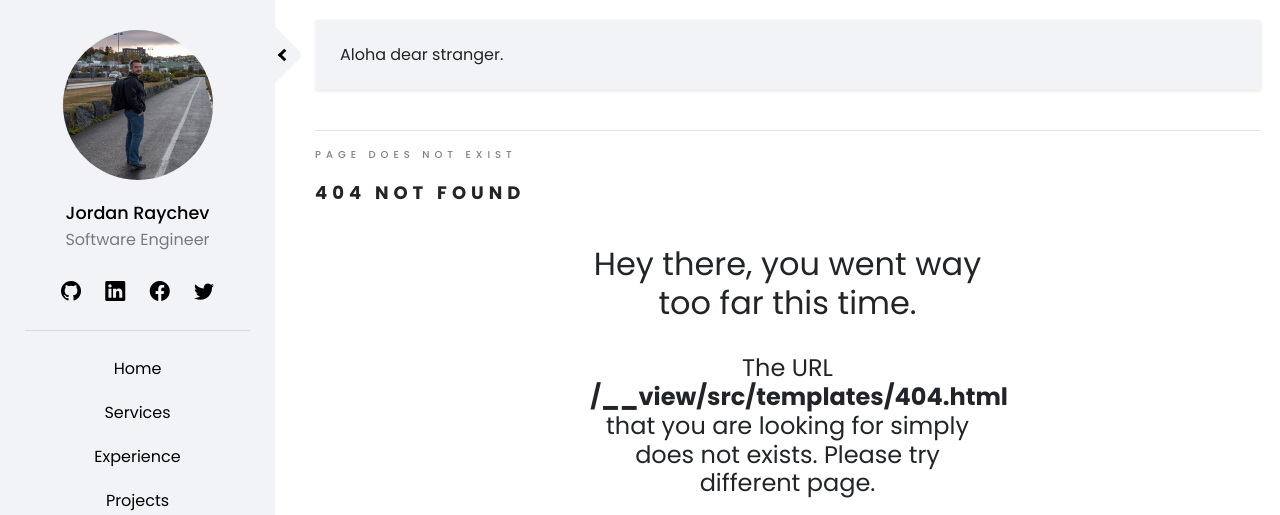
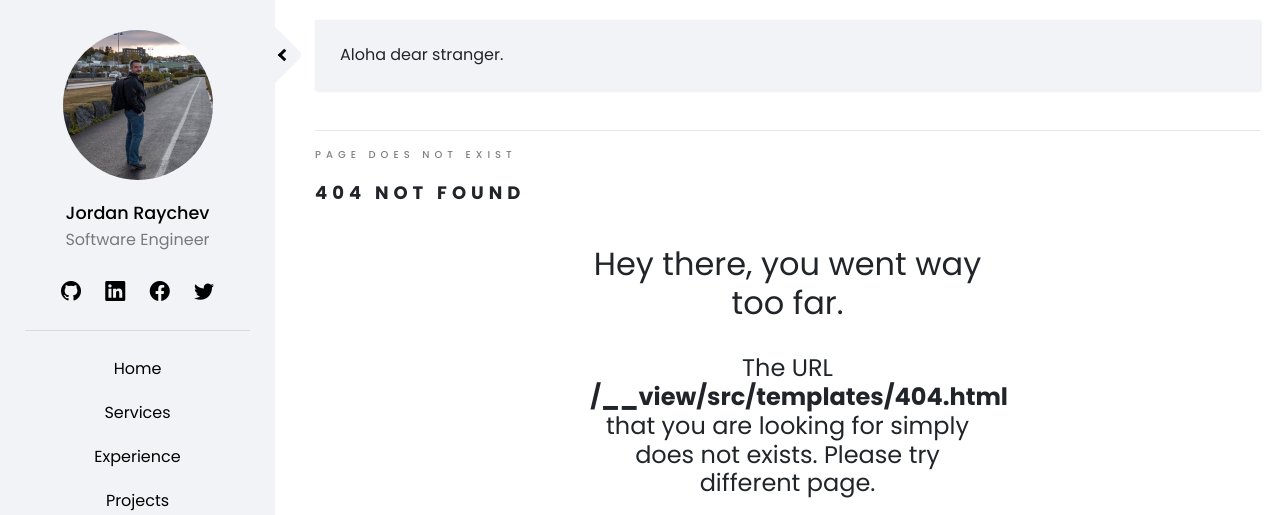
Before and after one commit to jpraychev/jraychev-portfolio, a Python web app: template src/templates/404.html in a window 1280 px wide. Shown: the top 515 px of the page. Run offline with Jinja, Linux system fonts and the light colour scheme; the template is opened without the code that fills it, so the values that code supplies are empty; some libraries are stand-ins or nearby versions.

Commit message:
typos fix

```diff
--- a/src/app.py
+++ b/src/app.py
@@ -116,6 +116,6 @@ def context_variables():
 if __name__ == "__main__":
     app.run(
         host='127.0.0.1',
-        port=5000,
+        port=5050,
         debug=True
     )
--- a/src/templates/404.html
+++ b/src/templates/404.html
@@ -14,7 +14,7 @@
     <div class = row>
         <div class = "col-xl-3"></div>
         <div class = "col-xl-6 text-center">
-            <h2 style="font-weight: normal;" >Hey there, you went way too far this time. </h2>
+            <h2 style="font-weight: normal;" >Hey there, you went way too far. </h2>
             <h4 class="p-4" style="font-weight: normal;"> The URL <span style="font-weight: bold;"> {{ request.path }} </span> that you are looking for simply does not exists. Please try different page.
             </h4>
             <a href = "{{ url_for('contact') }}">
```
